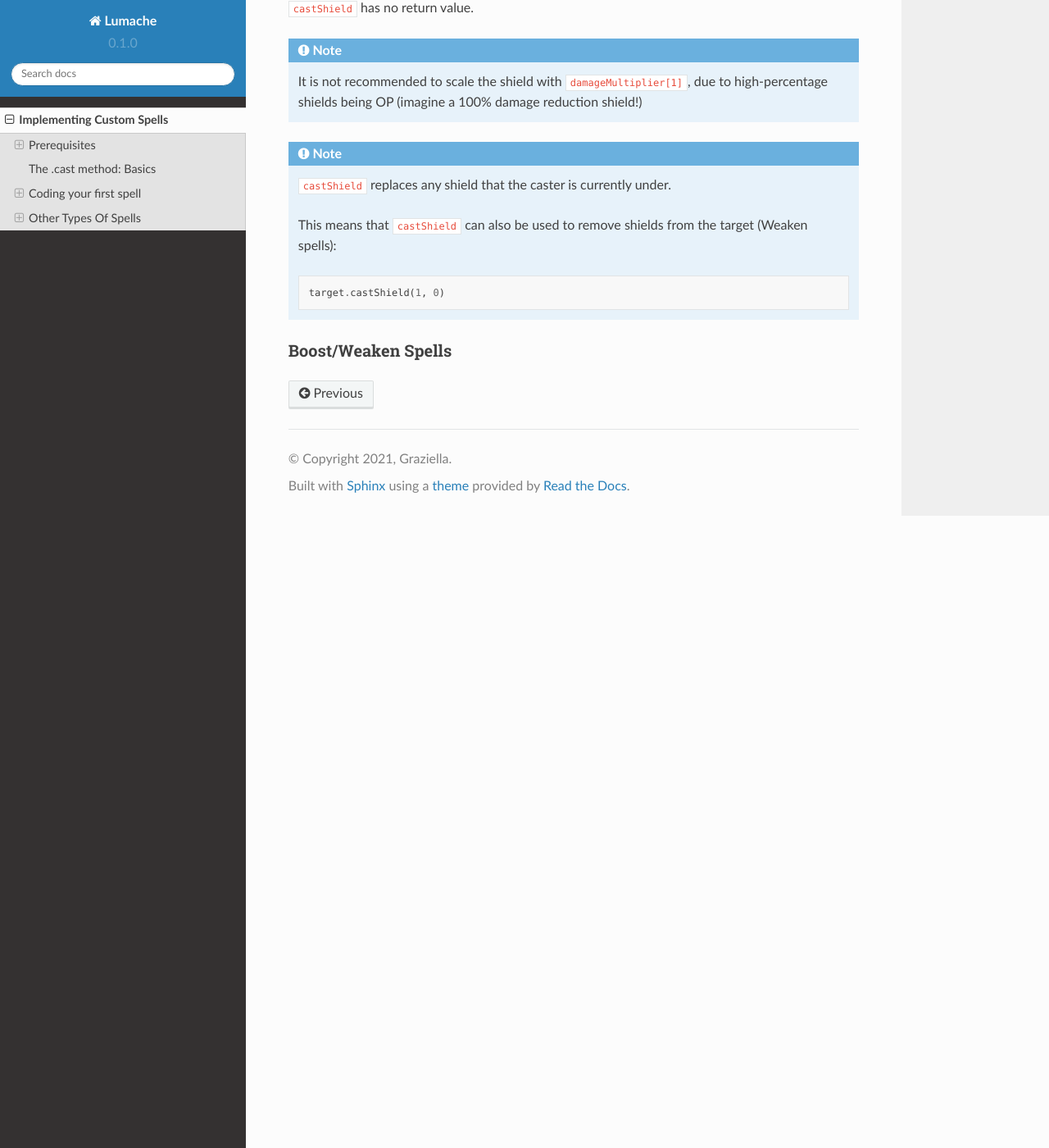
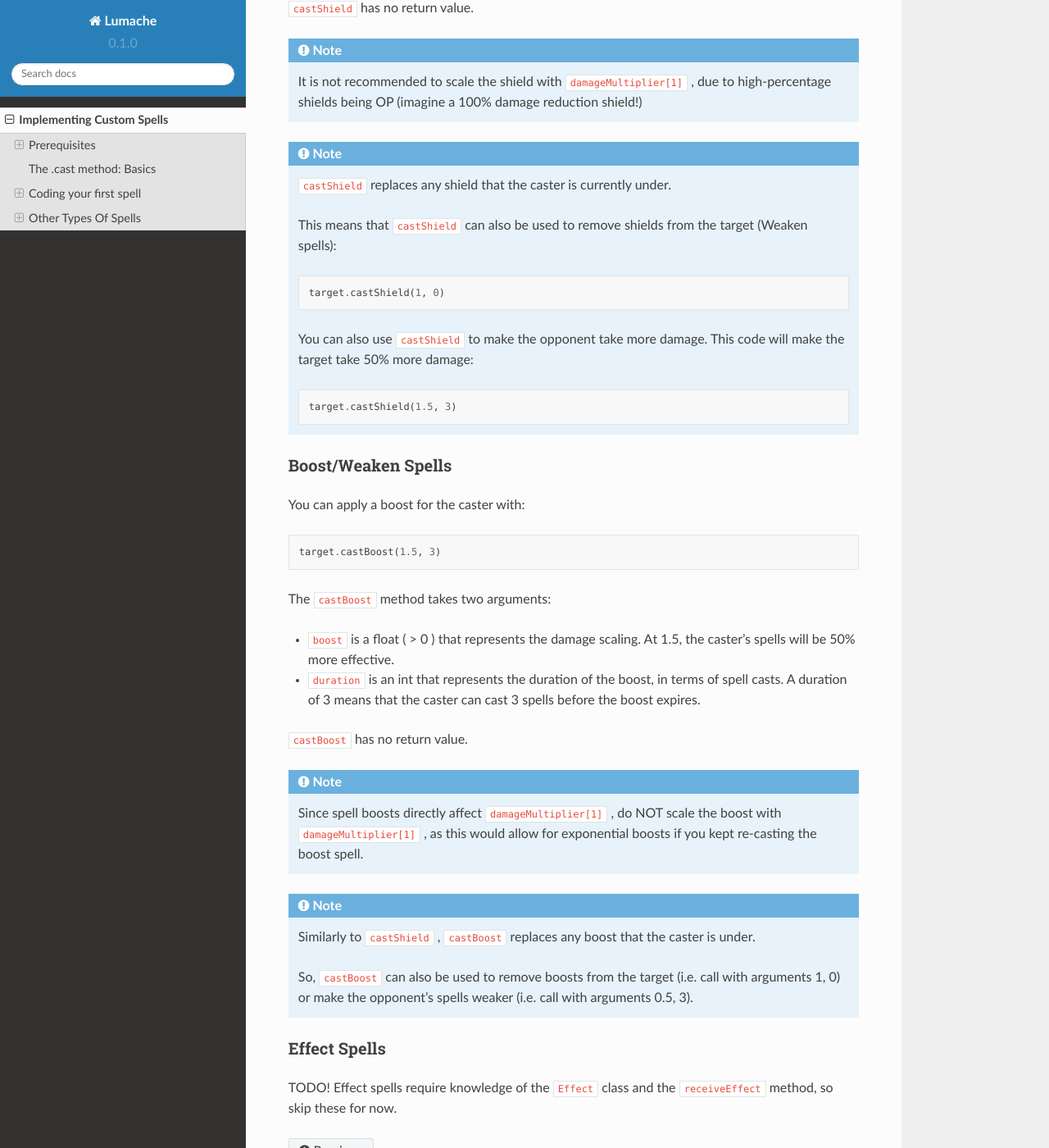
Before and after one commit to SmartyNotchy/FCP-Docs, a Sphinx documentation site: the page built from docs/source/spells.rst, in a window 1280 px wide and 1400 px high, scrolled down 6875 px. Shown: the whole window at 82% size. Built offline with Sphinx 7.4.7 and the Read the Docs theme 2.0.0, drawn with Linux system fonts in a browser that asks for light colours.

Commit message:
Update spells.rst

```diff
--- a/docs/source/spells.rst
+++ b/docs/source/spells.rst
@@ -274,7 +274,7 @@ The ``castShield`` method takes two arguments:
 
 .. note::
 
-   It is not recommended to scale the shield with ``damageMultiplier[1]``, due to high-percentage shields being OP (imagine a 100% damage reduction shield!)
+   It is not recommended to scale the shield with ``damageMultiplier[1]`` , due to high-percentage shields being OP (imagine a 100% damage reduction shield!)
 
 .. note::
 
@@ -284,5 +284,35 @@ The ``castShield`` method takes two arguments:
 
       target.castShield(1, 0)
 
+   You can also use ``castShield`` to make the opponent take more damage. This code will make the target take 50% more damage::
+
+      target.castShield(1.5, 3)
+
 Boost/Weaken Spells
 ~~~~~~~~~~~~~~~~~~~
+
+You can apply a boost for the caster with::
+
+   target.castBoost(1.5, 3)
+
+The ``castBoost`` method takes two arguments:
+
+- ``boost`` is a float ( > 0 ) that represents the damage scaling. At 1.5, the caster's spells will be 50% more effective.
+- ``duration`` is an int that represents the duration of the boost, in terms of spell casts. A duration of 3 means that the caster can cast 3 spells before the boost expires.
+
+``castBoost`` has no return value.
+
+.. note::
+
+   Since spell boosts directly affect ``damageMultiplier[1]`` , do NOT scale the boost with ``damageMultiplier[1]`` , as this would allow for exponential boosts if you kept re-casting the boost spell.
+
+.. note::
+
+   Similarly to ``castShield`` , ``castBoost`` replaces any boost that the caster is under.
+
+   So, ``castBoost`` can also be used to remove boosts from the target (i.e. call with arguments 1, 0) or make the opponent's spells weaker (i.e. call with arguments 0.5, 3).
+
+Effect Spells
+~~~~~~~~~~~~~
+
+TODO! Effect spells require knowledge of the ``Effect`` class and the ``receiveEffect`` method, so skip these for now.
```
